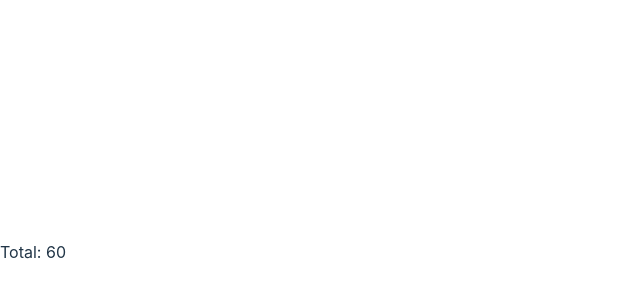
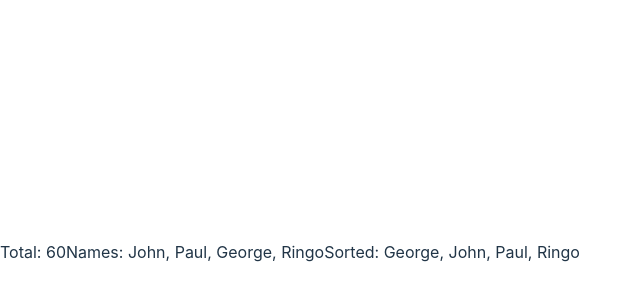
Before and after one commit to danielrubens/react-state-management, a React (Vite) app in the folder native-useMemo-useCallback/: page / in a window 1280 px wide. Shown: the part 148-448 px from the top of the page, without its empty margins (0-640 px from the left). Built offline with nearby package versions, Linux system fonts and the light colour scheme.

Commit message:
spread array to sort

```diff
--- a/native-useMemo-useCallback/src/App.jsx
+++ b/native-useMemo-useCallback/src/App.jsx
@@ -6,10 +6,14 @@ import React, {useState, useMemo} from 'react'
 function App() {
   const [numbers, setNumbers] = useState([10,20,30])
   const total = useMemo(() => numbers.reduce((a,b) => a+b, 0), [numbers])
-  const names = useState(["John", "Paul", "George", "Ringo"])
+  const [names] = useState(["John", "Paul", "George", "Ringo"])
+
+  const sortedNames = [...names].sort() //copy names, then sort
   return (
     <div>
       {`Total: ${total}`}
+      {`Names: ${names.join(", ")}`}
+      {`Sorted: ${sortedNames.join(", ")} `}
     </div>
   )
 }
```
